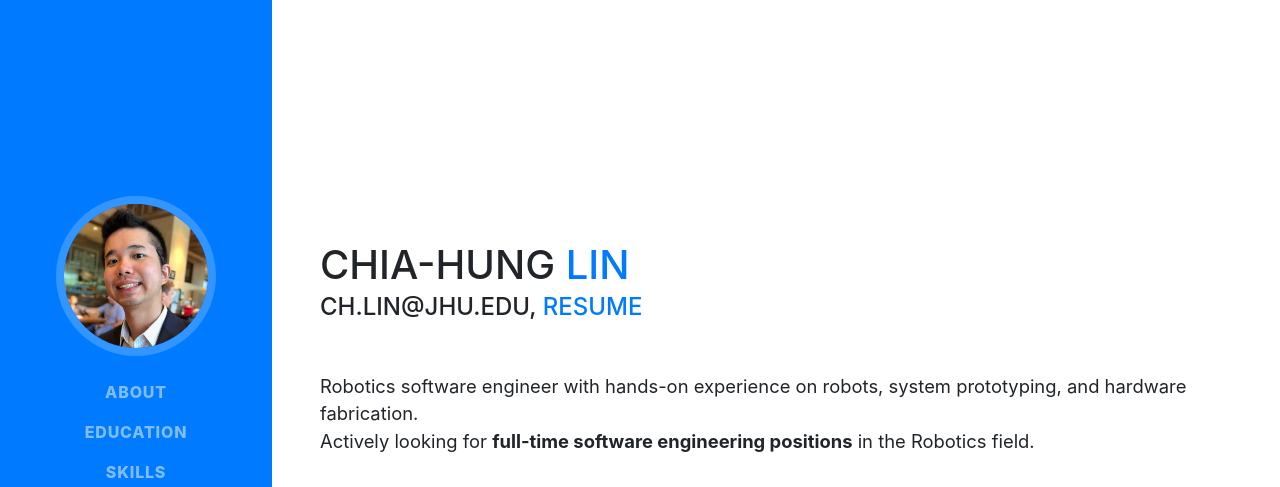
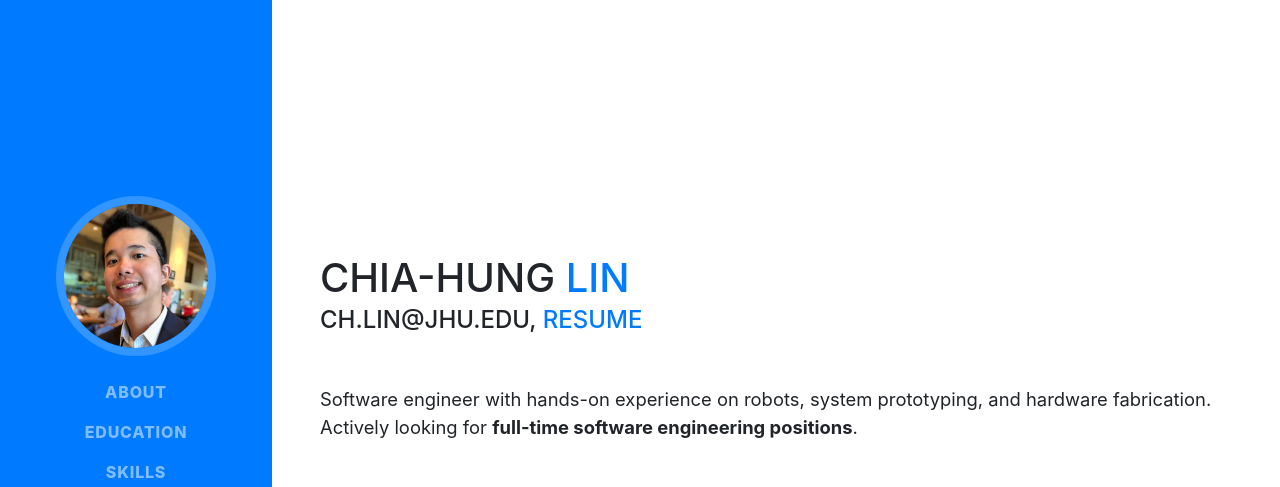
Before and after one commit to RexxarCHL/rexxarchl.github.io, a website with bundled scripts: page index.html in a window 1280 px wide. Shown: the top 487 px of the page. Built offline with nearby package versions, Linux system fonts and the light colour scheme; a web font is replaced by a local one.

Commit message:
Remove robotics in interests

```diff
--- a/index.html
+++ b/index.html
@@ -81,8 +81,8 @@
         </NOSCRIPT>
 
         </div>
-        <p class="lead mb-5">Robotics software engineer with hands-on experience on robots, system prototyping, and hardware fabrication.
-          <br />Actively looking for <b>full-time software engineering positions</b> in the Robotics field.
+        <p class="lead mb-5">Software engineer with hands-on experience on robots, system prototyping, and hardware fabrication.
+          <br />Actively looking for <b>full-time software engineering positions</b>.
         </p>
         <div class="social-icons">
           <a href="https://www.linkedin.com/in/ch-lin/">
@@ -555,7 +555,7 @@
     <section class="resume-section p-3 p-lg-5 d-flex align-items-center" id="interests">
       <div class="w-100">
         <h2 class="mb-5">Career Interests</h2>
-        <p>Actively looking for <b>full-time software engineering positions</b> in the Robotics field. <br />Areas of interest include but not limited to, in no particular order:</p>
+        <p>Actively looking for <b>full-time software engineering positions</b>. <br />Areas of interest include but not limited to, in no particular order:</p>
         <ul class="fa-ul mb-0">
             <li>
               <i class="fa-li fa fa-angle-right"></i>
```
